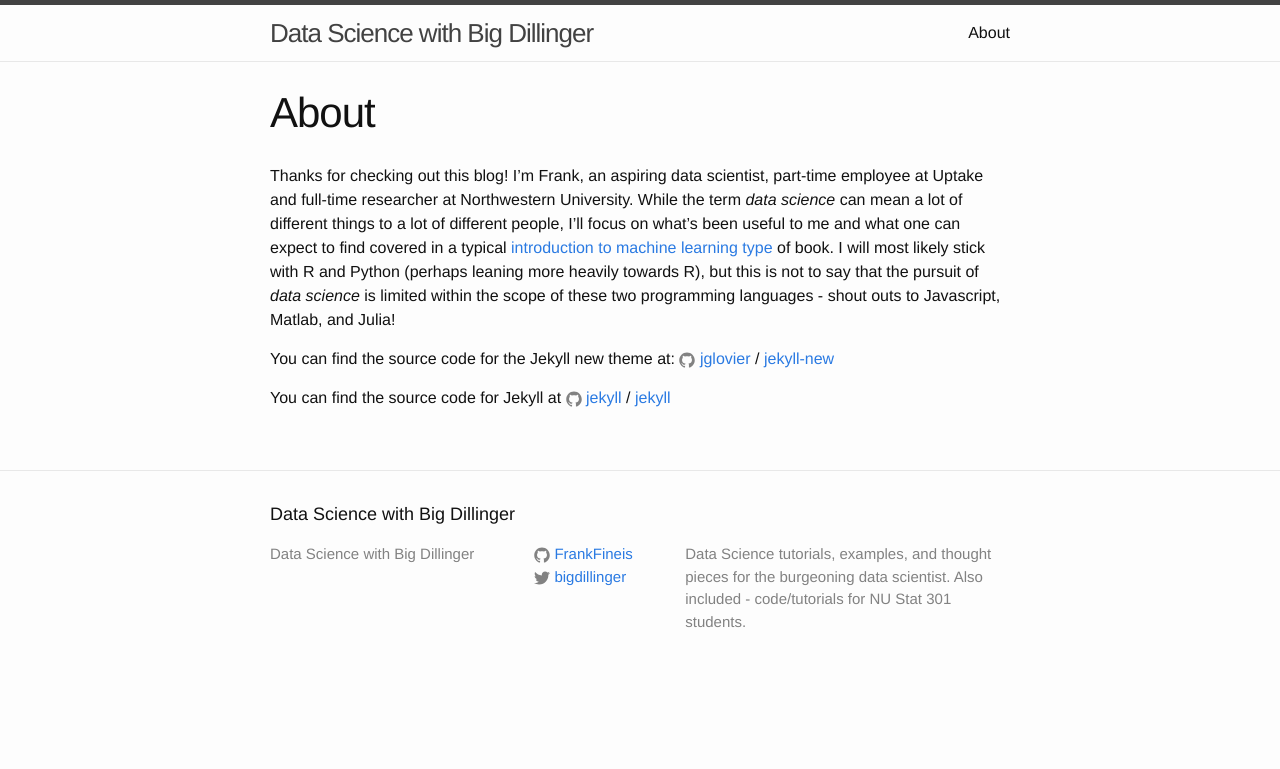
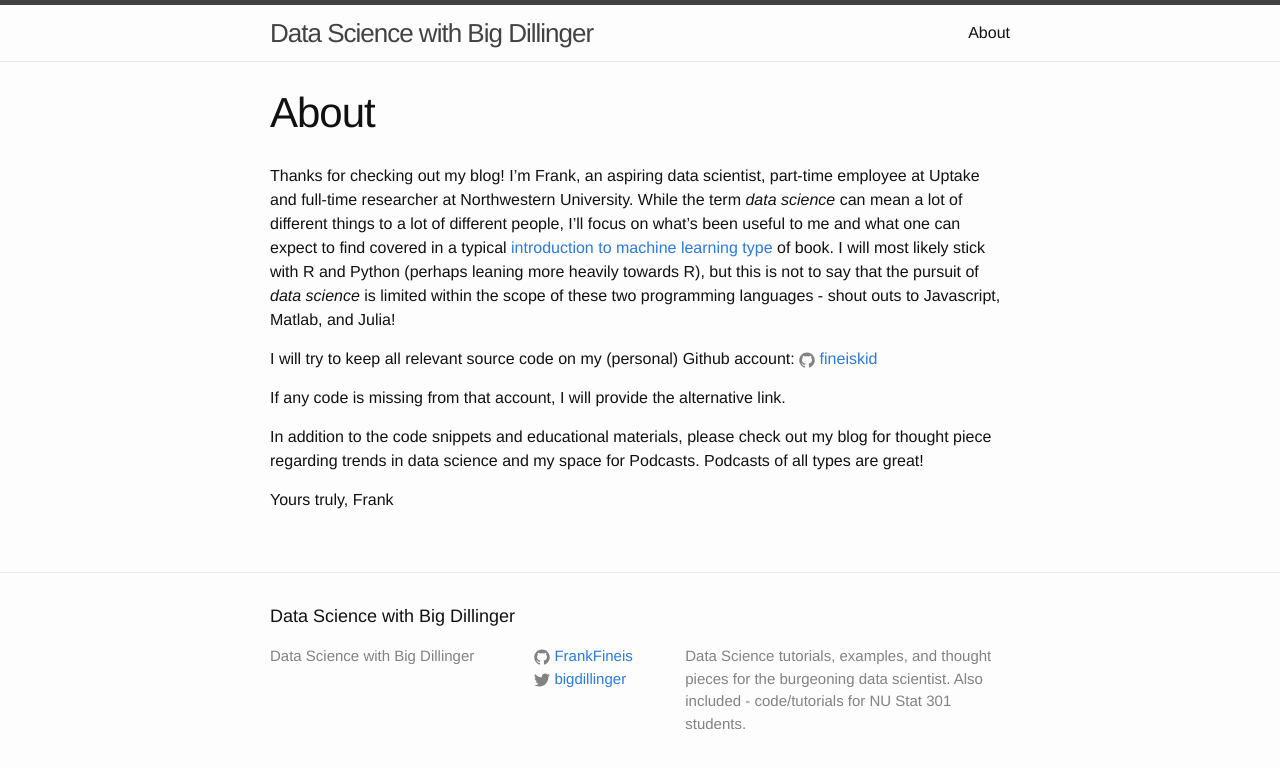
Before and after one commit to FrankFineis/FrankFineis.github.io, a Jekyll site: the page built from about.md, in a window 1280 px wide. Shown: the top 769 px of the page. Built offline with Jekyll 4.4.1, drawn with Linux system fonts in a browser that asks for light colours.

```diff
--- a/about.md
+++ b/about.md
@@ -4,12 +4,16 @@ title: About
 permalink: /about/
 ---
 
-Thanks for checking out this blog! I'm Frank, an aspiring data scientist, part-time employee at Uptake and full-time researcher at Northwestern University. While the term _data science_ can mean a lot of different things to a lot of different people, I'll focus on what's been useful to me and what one can expect to find covered in a typical [introduction to machine learning type](http://www-bcf.usc.edu/~gareth/ISL/) of book. I will most likely stick with R and Python (perhaps leaning more heavily towards R), but this is not to say that the pursuit of _data science_ is limited within the scope of these two programming languages - shout outs to Javascript, Matlab, and Julia!
+Thanks for checking out my blog! I'm Frank, an aspiring data scientist, part-time employee at Uptake and full-time researcher at Northwestern University. While the term _data science_ can mean a lot of different things to a lot of different people, I'll focus on what's been useful to me and what one can expect to find covered in a typical [introduction to machine learning type](http://www-bcf.usc.edu/~gareth/ISL/) of book. I will most likely stick with R and Python (perhaps leaning more heavily towards R), but this is not to say that the pursuit of _data science_ is limited within the scope of these two programming languages - shout outs to Javascript, Matlab, and Julia!
 
-You can find the source code for the Jekyll new theme at:
-{% include icon-github.html username="jglovier" %} /
-[jekyll-new](https://github.com/jglovier/jekyll-new)
+I will try to keep all relevant source code on my (personal) Github account:
+{% include icon-github.html username="fineiskid" %}
+<!-- [jekyll-new](https://github.com/fineiskid) -->
 
-You can find the source code for Jekyll at
-{% include icon-github.html username="jekyll" %} /
-[jekyll](https://github.com/jekyll/jekyll)
+If any code is missing from that account, I will provide the alternative link.
+
+In addition to the code snippets and educational materials, please check out my blog for thought piece regarding trends in data science and my space for Podcasts. Podcasts of all types are great!
+
+
+Yours truly,
+Frank
```
Also changed, not shown: _posts/2016-02-08-welcome-to-jekyll.markdown (+12 -16 lines), 1 other file.
